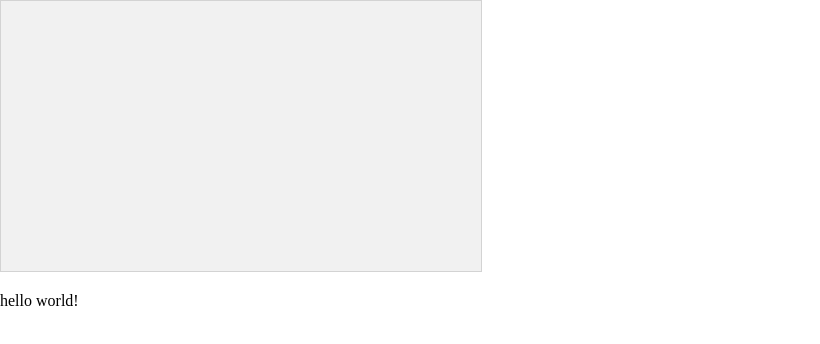
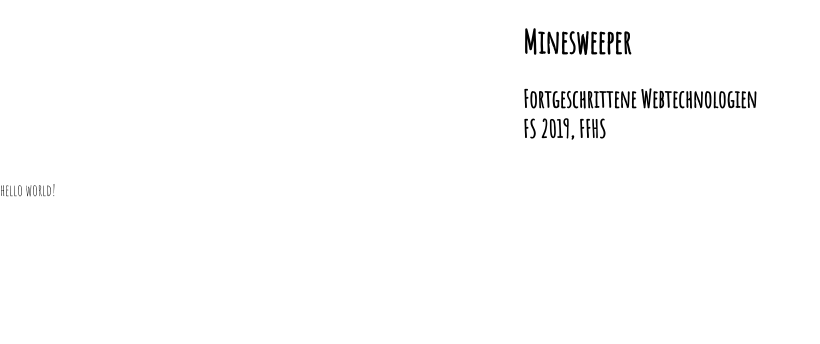
Before and after one commit to irinaschubert/minesweeper, a plain HTML site: page html/index.html in a window 1280 px wide. Shown: the whole page, without its empty margins (0-820 px from the left). Drawn offline with Linux system fonts and the light colour scheme; files that its build step writes are made by us from their sources.

Commit message:
replace mockup; add some basic html and css

```diff
--- a/css/style.css
+++ b/css/style.css
@@ -1,11 +1,30 @@
 /* style.css */
 
-html, body {
-    margin: 0;
-    padding: 0;
+html {
+	box-sizing: border-box;
 }
 
-canvas {
-    border: 1px solid #d3d3d3;
-    background-color: #f1f1f1;
+html,
+body {
+	width: 100%;
+	height: 100%;
+	margin: 0;
+	padding: 0;
 }
+
+body {
+	background: #ffffff;
+	font-family: 'Amatic SC', cursive;
+	font-size: 16px;
+}
+
+.container {
+	display: flex;
+	justify-content: center;
+	align-items: center;
+	flex-direction: column;
+}
+
+h1 {
+	font-family: 'Amatic SC', cursive;
+}
--- a/html/index.html
+++ b/html/index.html
@@ -3,25 +3,19 @@
 <head>
     <title>FWebT: Minesweeper mit javascript</title>
     <meta name="viewport" content="width=device-width, initial-scale=1.0" charset="utf-8">
-    <link rel="stylesheet" href="css/style.css" type="text/css"/>
+    <link rel="stylesheet" href="../css/style.css" type="text/css"/>
+    <link href="https://fonts.googleapis.com/css?family=Amatic+SC" rel="stylesheet">
 </head>
 <body onload="startGame()">
-<script>
+<div class="container">
+    <header>
+        <h1>Minesweeper</h1>
+        <h2>Fortgeschrittene Webtechnologien<br>FS 2019, FFHS</h2>
+    </header>
 
-function startGame() {
-    myGameArea.start();
-}
+</div>
 
-let myGameArea = {
-    canvas : document.createElement("canvas"),
-    start : function() {
-        this.canvas.width = 480;
-        this.canvas.height = 270;
-        this.context = this.canvas.getContext("2d");
-        document.body.insertBefore(this.canvas, document.body.childNodes[0]);
-    }
-}
-</script>
+<script src="../js/minesweeper.js"></script>
 
 <p>hello world!</p>
 
--- a/js/minesweeper.js
+++ b/js/minesweeper.js
@@ -5,3 +5,24 @@
  */
 
 'use strict';
+
+function startGame() {
+    myGameArea.start();
+}
+
+let myGameArea = {
+
+}
+
+// setup fields
+let field = document.getElementsByClassName("field");
+let fields = [...field];
+// loop to add event listeners to each field
+for (let i = 0; i < fields.length; i++){
+   fields[i].addEventListener("click", displayField);
+};
+
+let displayField = function (){
+   this.classList.toggle("open");
+   this.classList.toggle("flagged");
+}
```
Also changed, not shown: res/basic.png.
